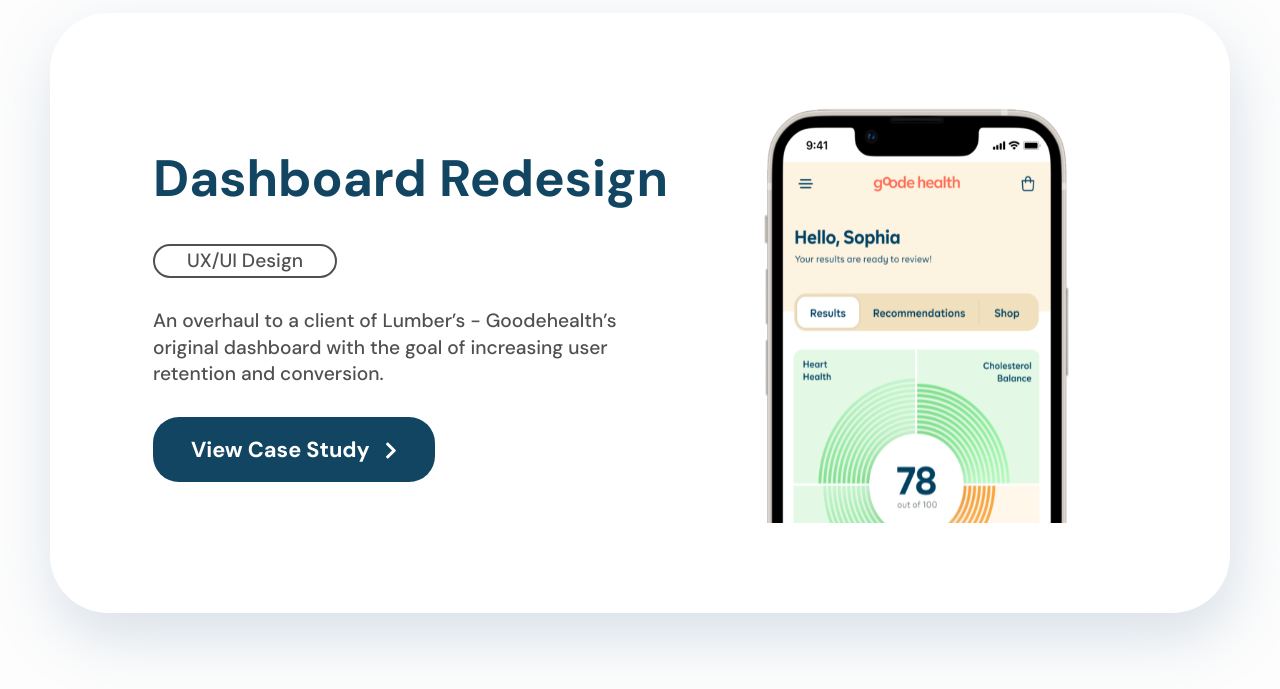
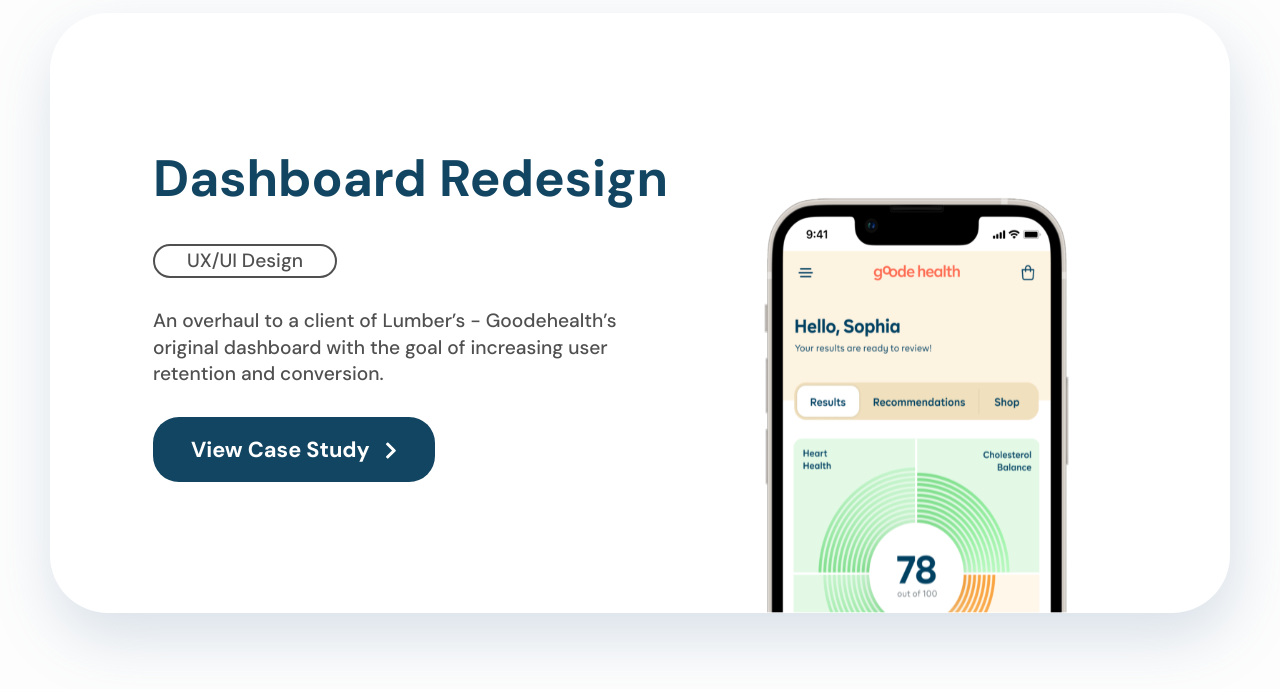
Before and after one commit to dermansultan/Portfolio2020, a React (Create React App) app: page / in a window 1280 px wide. Shown: the part 1077-1766 px from the top of the page. Built offline with nearby package versions, Linux system fonts and the light colour scheme.

Commit message:
Update dashboard image

```diff
--- a/src/Components/Home.jsx
+++ b/src/Components/Home.jsx
@@ -283,6 +283,7 @@ const Home = () => {
             btnBackCol={"#124561"}
             mainBackCol={"#FFFFFF"}
             projLink={"/GoodeHealth"}
+            flexEnd
             vector={<Lumber style={{ marginLeft: "90px" }} />}
           />
           <CaseCard
--- a/src/Components/Main/CaseCard.jsx
+++ b/src/Components/Main/CaseCard.jsx
@@ -153,7 +153,7 @@ const Desc = styled.p`
 
 const CaseImg = styled.div`
   display: flex;
-  align-items: center;
+  align-items: ${(props) => (props.flexEnd ? "flex-end" : "center")};
   justify-content: ${(props) => (!props.reverse ? "flex-end" : "flex-start")};
   width: 50%;
   rect {
@@ -185,22 +185,7 @@ const RolesContainer = styled.div`
   flex-wrap: wrap;
 `;
 
-function CaseCard({
-  title,
-  titleCol,
-  roles,
-  roleCol,
-  desc,
-  descCol,
-  btnColor,
-  btnBackCol,
-  mainBackCol,
-  reverse,
-  projLink,
-  construct,
-  vector,
-  hover,
-}) {
+function CaseCard({ title, titleCol, roles, roleCol, desc, descCol, btnColor, btnBackCol, mainBackCol, reverse, projLink, construct, flexEnd = false, vector, hover }) {
   const [transformEffect, setTransformEffect] = useState("none");
   return (
     <>
@@ -220,22 +205,14 @@ function CaseCard({
             {desc}
           </Desc>
           <Link to={projLink}>
-            <Btn
-              btnColor={btnColor}
-              btnBackCol={btnBackCol}
-              reverse={reverse}
-              construct={construct}
-            >
-              View Case Study{" "}
-              <FontAwesomeIcon
-                icon={faChevronRight}
-                size="sm"
-                style={{ marginLeft: "10px" }}
-              />
+            <Btn btnColor={btnColor} btnBackCol={btnBackCol} reverse={reverse} construct={construct}>
+              View Case Study <FontAwesomeIcon icon={faChevronRight} size="sm" style={{ marginLeft: "10px" }} />
             </Btn>
           </Link>
         </Col>
-        <CaseImg reverse={reverse}>{vector}</CaseImg>
+        <CaseImg flexEnd={flexEnd} reverse={reverse}>
+          {vector}
+        </CaseImg>
       </CardContainer>
     </>
   );
```
